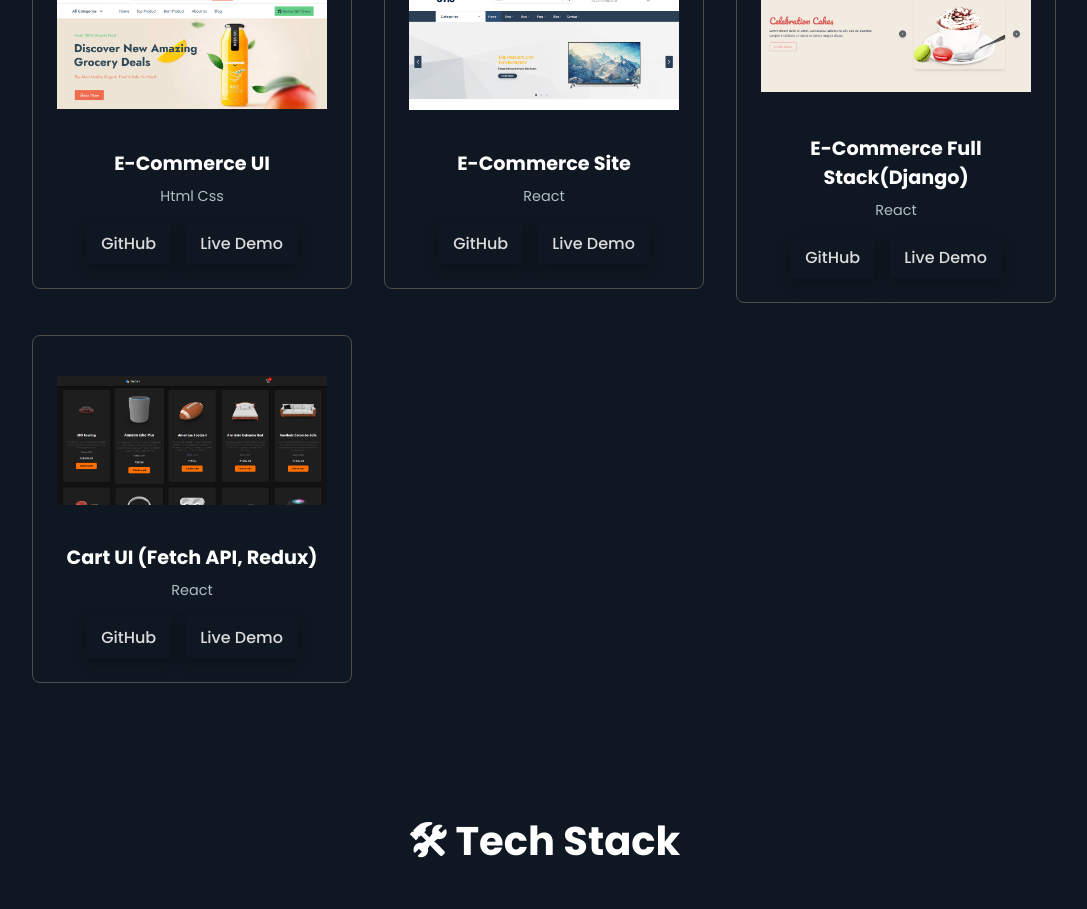
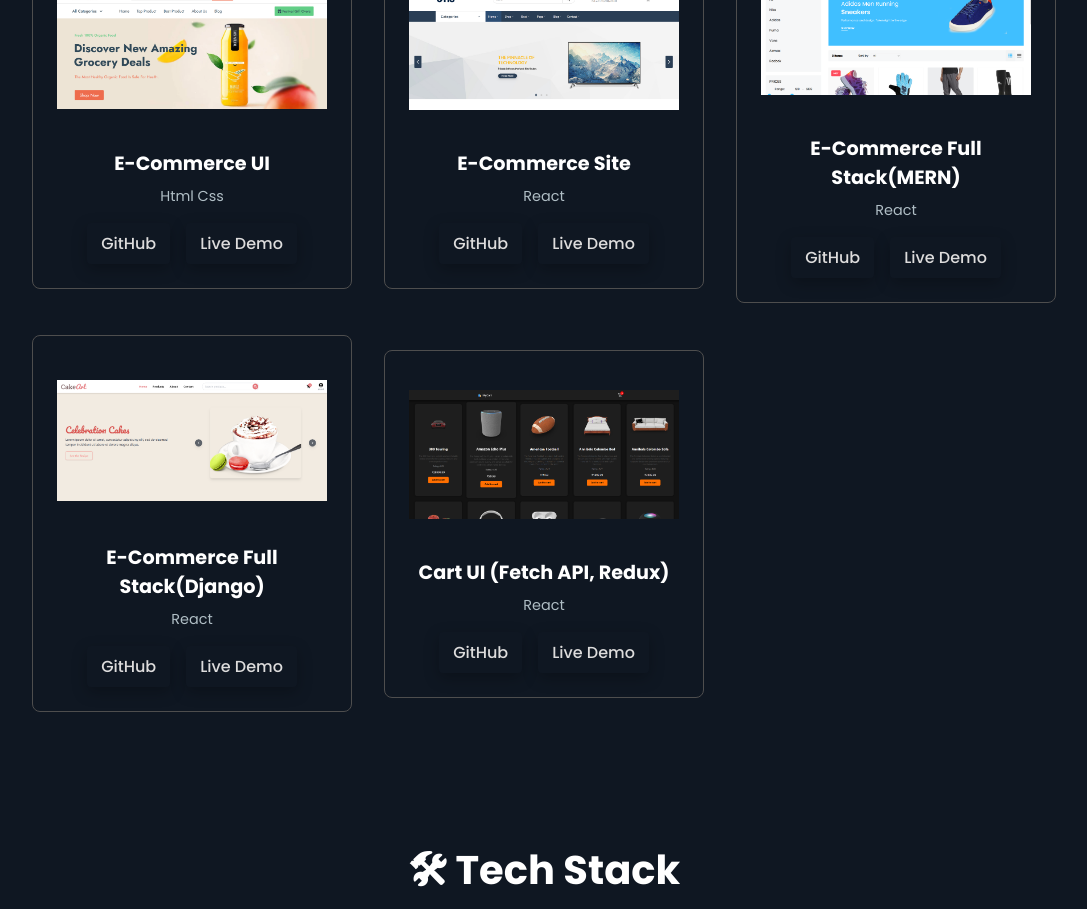
Before and after one commit to arunmvp/Portfolio, a React (Vite) app: page / in a window 1280 px wide. Shown: the part 2520-3429 px from the top of the page, without its empty margins (96-1183 px from the left). Built offline with nearby package versions, Linux system fonts and the light colour scheme; a web font is replaced by a local one.

Commit message:
updates projects

```diff
--- a/src/Components/MiniProjects/MiniProjects.jsx
+++ b/src/Components/MiniProjects/MiniProjects.jsx
@@ -8,6 +8,7 @@ import ecom from "../../assets/ecommerce.png";
 import ecom2 from "../../assets/e-com.png";
 import ecom33 from '../../assets/ecom33.png';
 import cartreact from '../../assets/cartreact.png';
+import mern from '../../assets/mern.png'
 import "./MiniProjects.css";
 import { useContext } from "react";
 import BackgroundContext from "../../Context/BackgroundContext";
@@ -51,6 +52,13 @@ const MiniProjects = () => {
       tech: "React",
       github: "https://github.com/arunmvp/arun2321.git",
       demo: "https://arun-react.netlify.app/",
+    },
+    {
+      image: mern,
+      title: "E-Commerce Full Stack(MERN)",
+      tech: "React",
+      github: "https://github.com/arunmvp/mern-frontend",
+      demo: "https://mern-pro.netlify.app/",
     },
       {
       image: ecom33,
```
Also changed, not shown: src/assets/mern.png (added).
